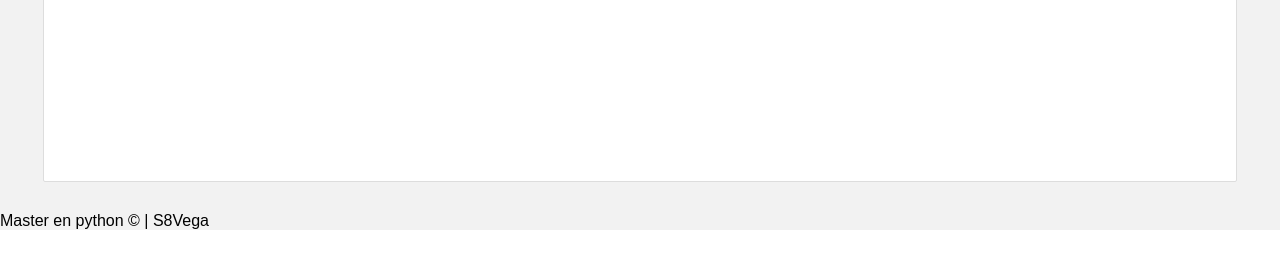
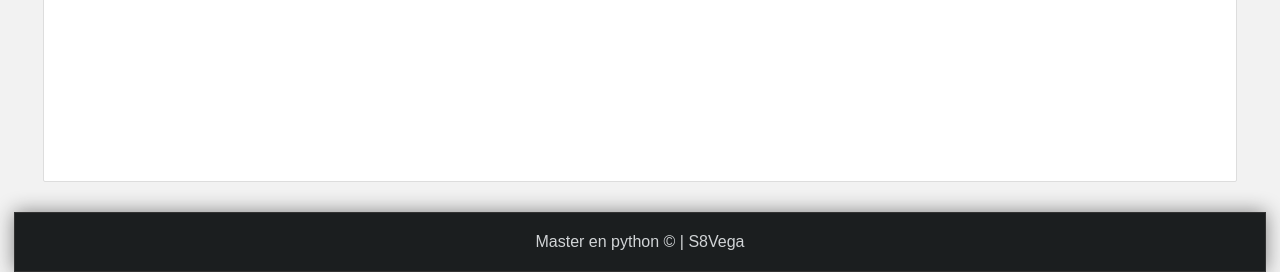
Before and after one commit to S8Vega/PracticaDjango, a Django app: page /pagina-pruebas/ in a window 1280 px wide. Shown: the part 1012-1284 px from the top of the page. Before the commit the page ends 1242 px from the top, so only its background shows below. Run offline with Django 3.2, Linux system fonts and the light colour scheme.

Commit message:
dando forma al pie de pagina

```diff
--- a/miapp/static/css/styles.css
+++ b/miapp/static/css/styles.css
@@ -64,7 +64,7 @@ nav ul li a {
   display: block;
   padding-left: 15px;
   padding-right: 15px;
-  color: #d4d1d6;
+  color: #d1d4d6;
 }
 
 nav ul li a:hover {
@@ -125,3 +125,15 @@ nav ul li a:hover {
   margin-bottom: 10px;
   margin-top: 5px;
 }
+
+footer {
+  width: 1250px;
+  background-color: #1b1e1f;
+  border: 1px solid #333;
+  color: #d1d4d6;
+  text-align: center;
+  margin: 0 auto;
+  padding-top: 20px;
+  padding-bottom: 20px;
+  box-shadow: 0px 0px 20px gray;
+}
```
